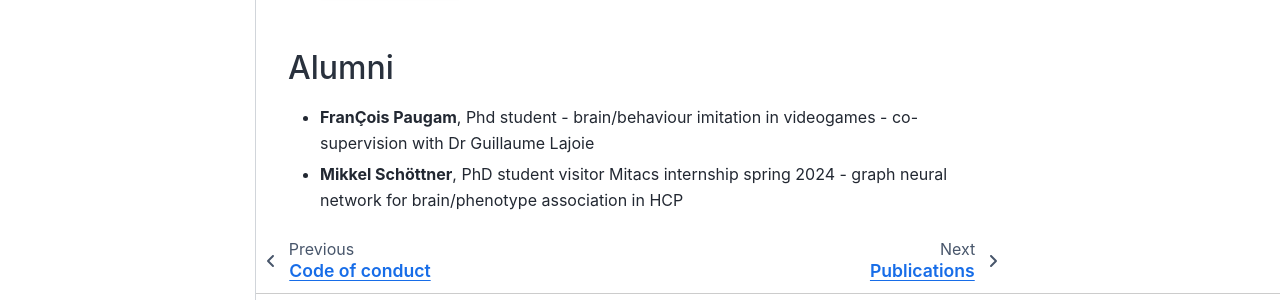
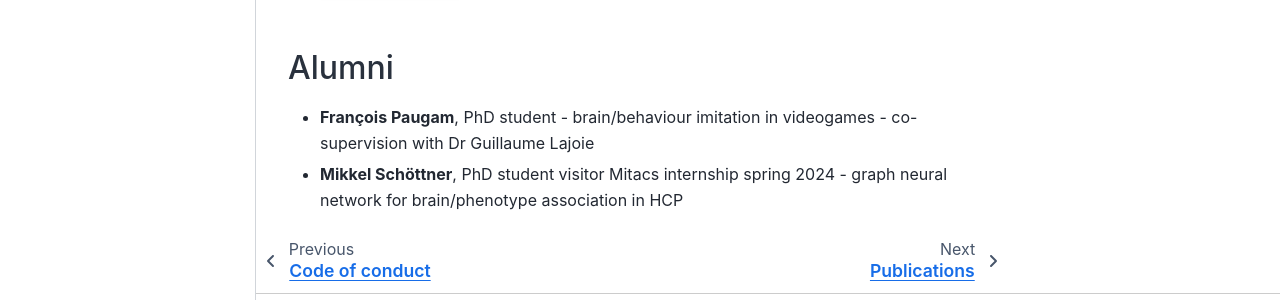
Before and after one commit to SIMEXP/simexp.github.io, a Jupyter Book: the page built from content/members.md, in a window 1280 px wide and 900 px high, scrolled down 3056 px. Shown: the part 529-829 px from the top of the window. Built offline with Jupyter Book 1.0.4 settings and Sphinx 7.4.7 and the Sphinx Book theme 1.1.4, drawn with Linux system fonts in a browser that asks for light colours.

```diff
--- a/content/members.md
+++ b/content/members.md
@@ -155,5 +155,5 @@ Master's student in psychology - measuring curiosity in videogames
 
 
 ## Alumni
- * **FranÇois Paugam**, Phd student - brain/behaviour imitation in videogames - co-supervision with Dr Guillaume Lajoie
+ * **François Paugam**, PhD student - brain/behaviour imitation in videogames - co-supervision with Dr Guillaume Lajoie
  * **Mikkel Schöttner**, PhD student visitor Mitacs internship spring 2024 - graph neural network for brain/phenotype association in HCP
```
